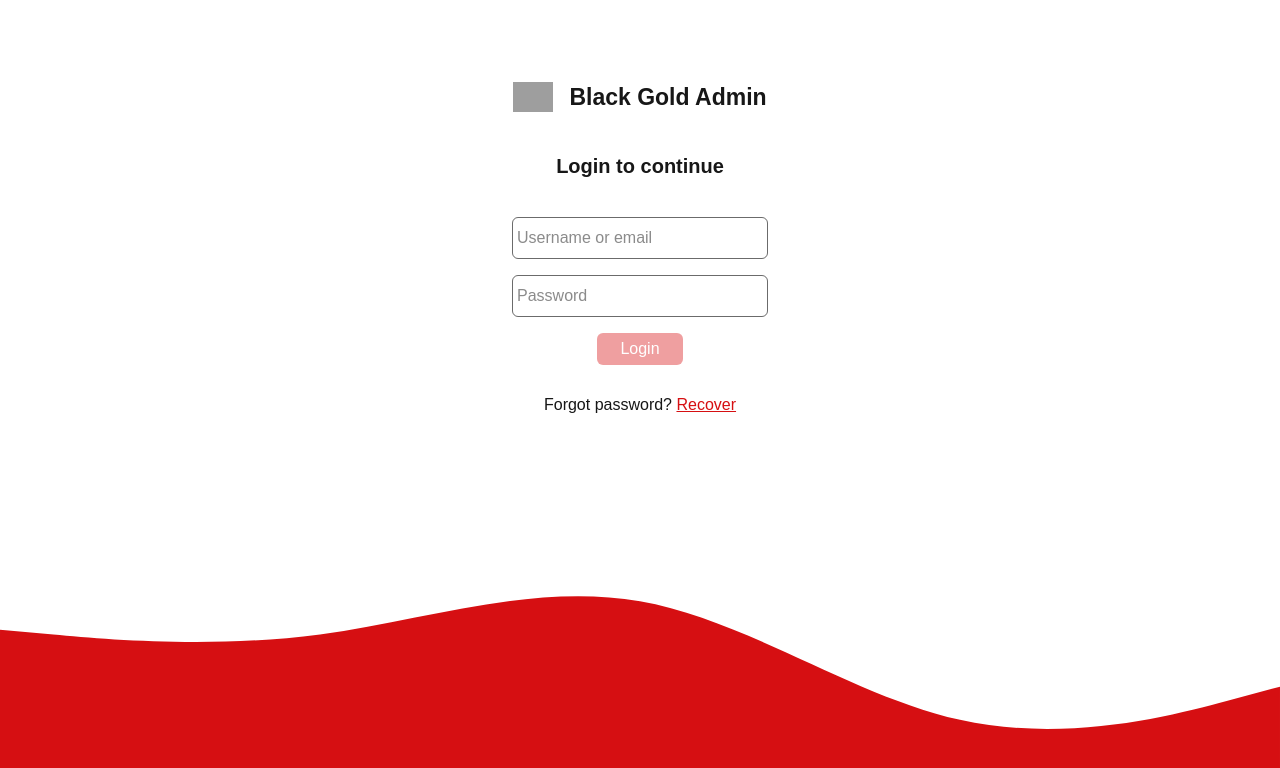
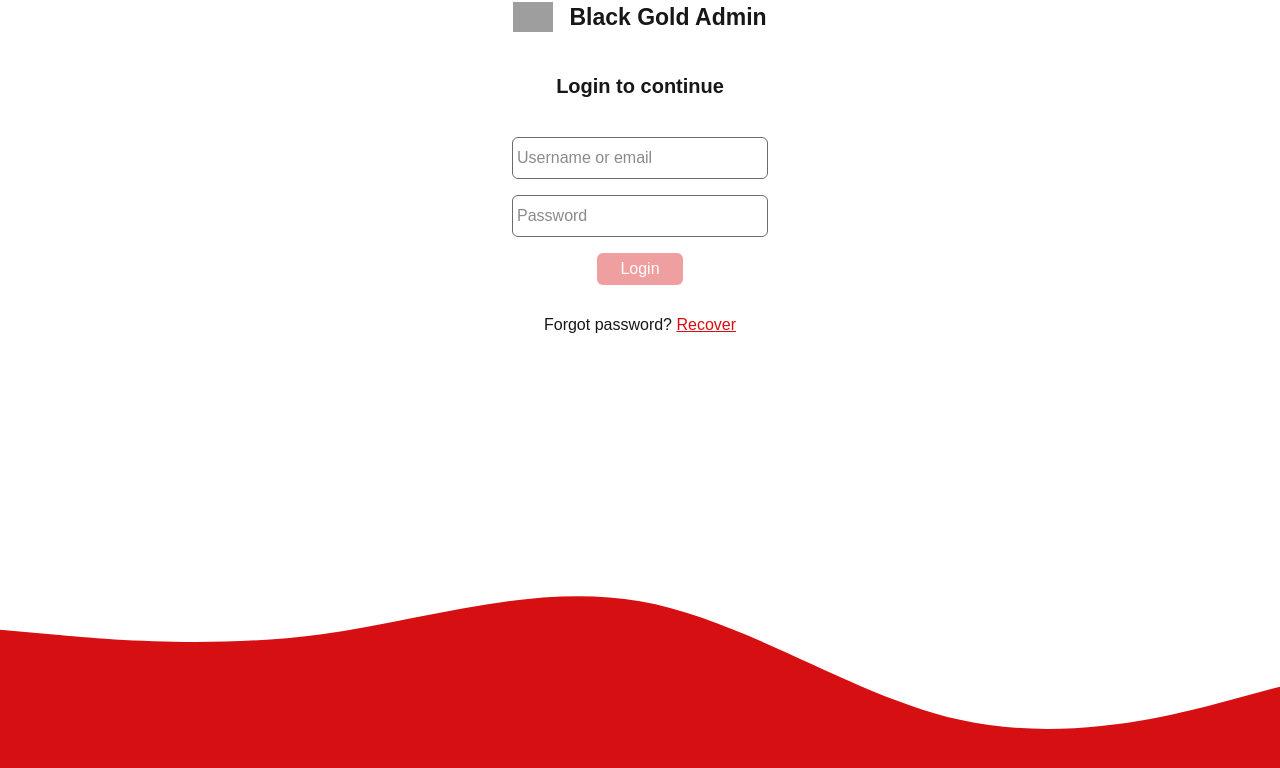
Before and after one commit to Stive627/BGAdmin, a Next.js app: page /login in a window 1280 px wide. Shown: the top 768 px of the page. Built offline with nearby package versions, Linux system fonts and the light colour scheme; grey boxes are pictures that could not be loaded.

Commit message:
i have finished

```diff
--- a/Components/login/Login.js
+++ b/Components/login/Login.js
@@ -25,7 +25,7 @@ function Login({getAuthenticated}) {
   }
   return (
     <div className='relative w-screen h-screen flex justify-center'>
-      <div className={`w-5/6 lg:w-1/5 mt-20`}>
+      <div className={`w-5/6 lg:w-1/5 `}>
         <div className=' flex justify-center'>
           <div className='flex flex-row items-center gap-4 '>
             <Image width={40} height={40} alt='logo' src={'https://blackgold-bucket.s3.ap-south-1.amazonaws.com/logoAnim.png'}/>
```
